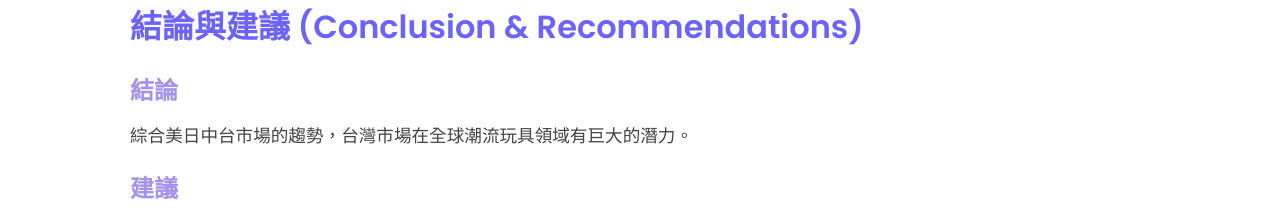
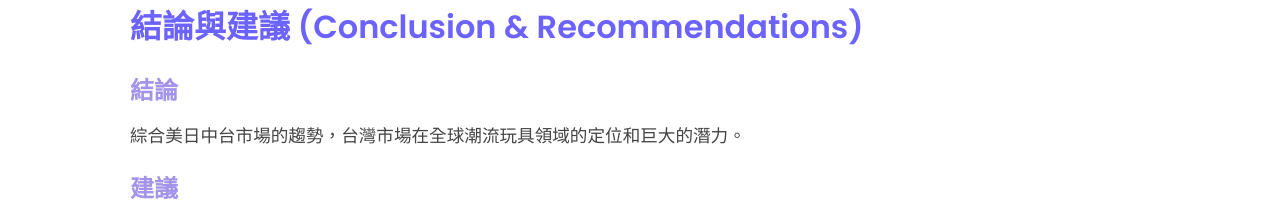
Before and after one commit to yihua0988/Designer-Toy-Market-Data-Analysis, a plain HTML site: page DataAnalysis.html in a window 1280 px wide. Shown: the part 2060-2272 px from the top of the page. Drawn offline with Linux system fonts and the light colour scheme.

Commit message:
fix word

```diff
--- a/DataAnalysis.html
+++ b/DataAnalysis.html
@@ -211,7 +211,7 @@
       <div class="container">
         <h2>結論與建議 (Conclusion & Recommendations)</h2>
         <h3>結論</h3>
-        <p>綜合美日中台市場的趨勢，台灣市場在全球潮流玩具領域有巨大的潛力。</p>
+        <p>綜合美日中台市場的趨勢，台灣市場在全球潮流玩具領域的定位和巨大的潛力。</p>
 
         <h3>建議</h3>
         <ul>
```
